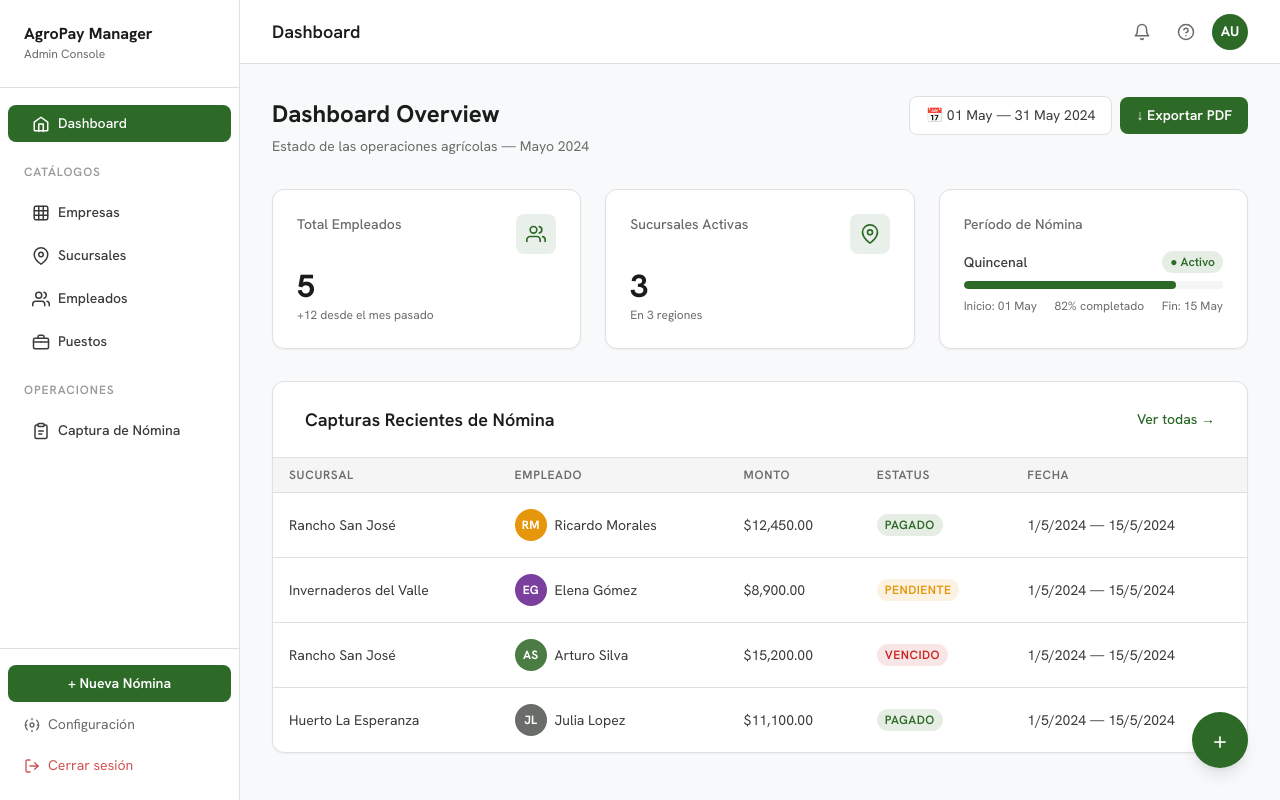
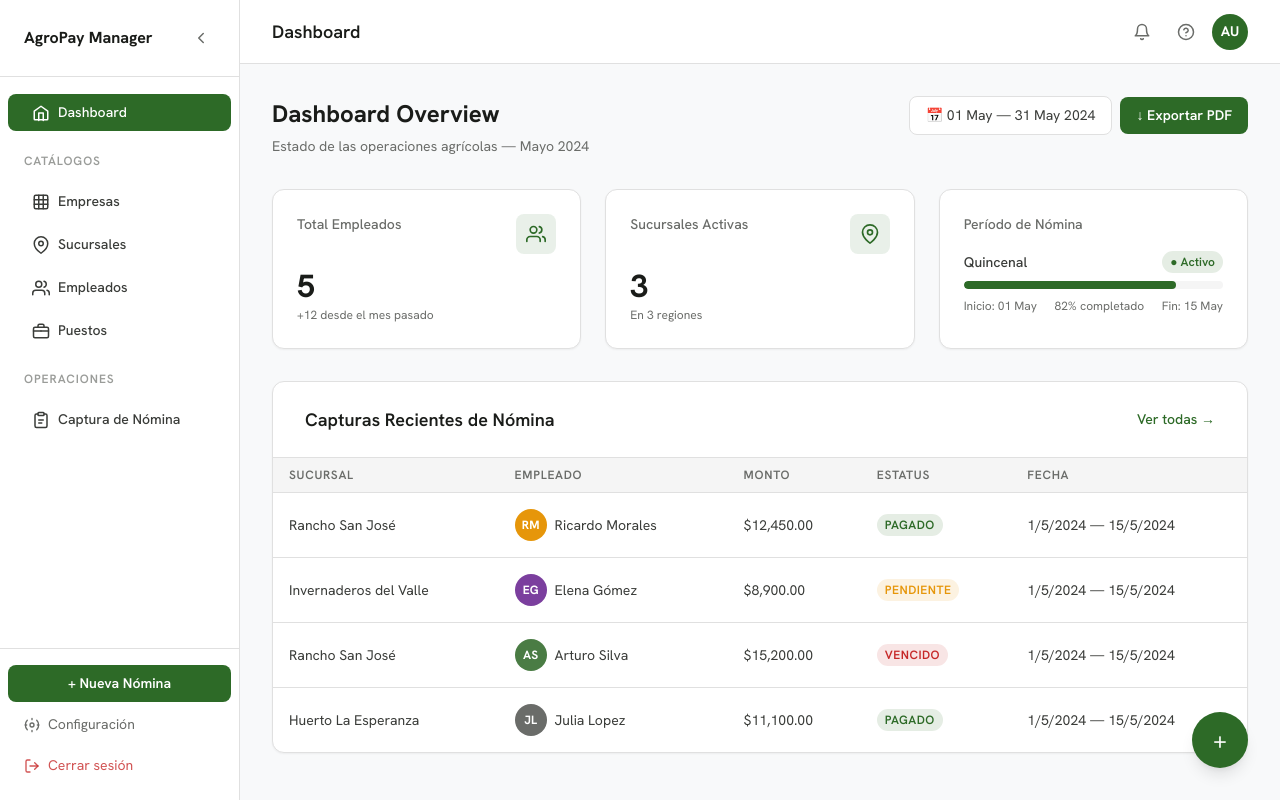
Before and after one commit to sistemasgab/nomina-campo, a React (Vite) app: page / in a window 1280 px wide. Built offline with nearby package versions, Linux system fonts and the light colour scheme.

Commit message:
feat: Implement sidebar collapse functionality with toggle button for improved navigation

```diff
--- a/src/components/Layout/AppLayout.tsx
+++ b/src/components/Layout/AppLayout.tsx
@@ -129,6 +129,7 @@ export function AppLayout() {
   const pageTitle = getPageTitle(location.pathname);
   const filterDefs = useFilterDefs(location.pathname);
 
+  const [sidebarCollapsed, setSidebarCollapsed] = useState(false);
   const [search, setSearch] = useState('');
   const [filters, setFilters] = useState<Record<string, string>>({});
 
@@ -156,7 +157,7 @@ export function AppLayout() {
 
   return (
     <div className="app-layout">
-      <Sidebar />
+      <Sidebar collapsed={sidebarCollapsed} onToggle={() => setSidebarCollapsed((c) => !c)} />
       <div className="app-layout__main">
         <header className="app-layout__header">
           <h1 className="app-layout__page-title">{pageTitle}</h1>
--- a/src/components/Layout/Sidebar.css
+++ b/src/components/Layout/Sidebar.css
@@ -9,13 +9,49 @@
   position: sticky;
   top: 0;
   overflow-y: auto;
-  transition: background-color 0.2s, border-color 0.2s;
+  overflow-x: hidden;
+  transition: width 0.2s, min-width 0.2s, background-color 0.2s, border-color 0.2s;
+}
+
+.sidebar--collapsed {
+  width: 60px;
+  min-width: 60px;
+}
+
+/* ---- Toggle ---- */
+.sidebar__toggle {
+  display: flex;
+  align-items: center;
+  justify-content: center;
+  width: 28px;
+  height: 28px;
+  border: none;
+  background: none;
+  cursor: pointer;
+  border-radius: var(--radius-md);
+  color: var(--color-sidebar-text-muted);
+  transition: background-color 0.15s, color 0.15s;
+  flex-shrink: 0;
+}
+
+.sidebar__toggle:hover {
+  background-color: var(--color-sidebar-hover-bg);
+  color: var(--color-sidebar-text-hover);
 }
 
 /* ---- Logo ---- */
 .sidebar__logo {
   padding: var(--spacing-lg) var(--spacing-lg);
   border-bottom: 1px solid var(--color-sidebar-border);
+  display: flex;
+  align-items: center;
+  justify-content: space-between;
+  gap: var(--spacing-sm);
+}
+
+.sidebar--collapsed .sidebar__logo {
+  justify-content: center;
+  padding: var(--spacing-lg) var(--spacing-sm);
 }
 
 .sidebar__logo-title {
@@ -62,6 +98,12 @@
   transition: background-color 0.15s, color 0.15s;
   margin: 1px var(--spacing-sm);
   border-radius: var(--radius-md);
+  white-space: nowrap;
+}
+
+.sidebar--collapsed .sidebar__link {
+  justify-content: center;
+  padding: var(--spacing-sm);
 }
 
 .sidebar__link:hover {
@@ -123,6 +165,12 @@
   font-size: var(--font-size-sm);
   border-radius: var(--radius-md);
   transition: color 0.15s;
+  white-space: nowrap;
+}
+
+.sidebar--collapsed .sidebar__bottom-link {
+  justify-content: center;
+  padding: var(--spacing-sm);
 }
 
 .sidebar__bottom-link:hover {
--- a/src/components/Layout/Sidebar.tsx
+++ b/src/components/Layout/Sidebar.tsx
@@ -1,5 +1,26 @@
 import { NavLink, useNavigate } from 'react-router-dom';
 import './Sidebar.css';
+
+function IconChevronLeft() {
+  return (
+    <svg width="18" height="18" viewBox="0 0 24 24" fill="none" stroke="currentColor" strokeWidth="2" strokeLinecap="round" strokeLinejoin="round">
+      <polyline points="15 18 9 12 15 6" />
+    </svg>
+  );
+}
+
+function IconChevronRight() {
+  return (
+    <svg width="18" height="18" viewBox="0 0 24 24" fill="none" stroke="currentColor" strokeWidth="2" strokeLinecap="round" strokeLinejoin="round">
+      <polyline points="9 18 15 12 9 6" />
+    </svg>
+  );
+}
+
+interface SidebarProps {
+  collapsed: boolean;
+  onToggle: () => void;
+}
 
 function IconHouse() {
   return (
@@ -80,68 +101,78 @@ function IconLogout() {
   );
 }
 
-export function Sidebar() {
+export function Sidebar({ collapsed, onToggle }: SidebarProps) {
   const navigate = useNavigate();
 
   return (
-    <aside className="sidebar">
+    <aside className={`sidebar${collapsed ? ' sidebar--collapsed' : ''}`}>
       <div className="sidebar__logo">
+        {!collapsed && (
           <div className="sidebar__logo-title">AgroPay Manager</div>
-        <div className="sidebar__logo-subtitle">Admin Console</div>
+        )}
+        <button
+          className="sidebar__toggle"
+          onClick={onToggle}
+          aria-label={collapsed ? 'Expand sidebar' : 'Collapse sidebar'}
+        >
+          {collapsed ? <IconChevronRight /> : <IconChevronLeft />}
+        </button>
       </div>
 
       <nav className="sidebar__nav" aria-label="Navegación principal">
-        <NavLink to="/" end className={({ isActive }) => `sidebar__link${isActive ? ' active' : ''}`}>
+        <NavLink to="/" end className={({ isActive }) => `sidebar__link${isActive ? ' active' : ''}`} title="Dashboard">
           <span className="sidebar__link-icon"><IconHouse /></span>
-          Dashboard
+          {!collapsed && <span>Dashboard</span>}
         </NavLink>
 
-        <span className="sidebar__section-label">Catálogos</span>
+        {!collapsed && <span className="sidebar__section-label">Catálogos</span>}
 
-        <NavLink to="/empresas" className={({ isActive }) => `sidebar__link${isActive ? ' active' : ''}`}>
+        <NavLink to="/empresas" className={({ isActive }) => `sidebar__link${isActive ? ' active' : ''}`} title="Empresas">
           <span className="sidebar__link-icon"><IconBuilding /></span>
-          Empresas
+          {!collapsed && <span>Empresas</span>}
         </NavLink>
 
-        <NavLink to="/sucursales" className={({ isActive }) => `sidebar__link${isActive ? ' active' : ''}`}>
+        <NavLink to="/sucursales" className={({ isActive }) => `sidebar__link${isActive ? ' active' : ''}`} title="Sucursales">
           <span className="sidebar__link-icon"><IconMapPin /></span>
-          Sucursales
+          {!collapsed && <span>Sucursales</span>}
         </NavLink>
 
-        <NavLink to="/empleados" className={({ isActive }) => `sidebar__link${isActive ? ' active' : ''}`}>
+        <NavLink to="/empleados" className={({ isActive }) => `sidebar__link${isActive ? ' active' : ''}`} title="Empleados">
           <span className="sidebar__link-icon"><IconUsers /></span>
-          Empleados
+          {!collapsed && <span>Empleados</span>}
         </NavLink>
 
-        <NavLink to="/puestos" className={({ isActive }) => `sidebar__link${isActive ? ' active' : ''}`}>
+        <NavLink to="/puestos" className={({ isActive }) => `sidebar__link${isActive ? ' active' : ''}`} title="Puestos">
           <span className="sidebar__link-icon"><IconBriefcase /></span>
-          Puestos
+          {!collapsed && <span>Puestos</span>}
         </NavLink>
 
-        <span className="sidebar__section-label">Operaciones</span>
+        {!collapsed && <span className="sidebar__section-label">Operaciones</span>}
 
-        <NavLink to="/captura-nomina" className={({ isActive }) => `sidebar__link${isActive ? ' active' : ''}`}>
+        <NavLink to="/captura-nomina" className={({ isActive }) => `sidebar__link${isActive ? ' active' : ''}`} title="Captura de Nómina">
           <span className="sidebar__link-icon"><IconClipboard /></span>
-          Captura de Nómina
+          {!collapsed && <span>Captura de Nómina</span>}
         </NavLink>
       </nav>
 
       <div className="sidebar__bottom">
+        {!collapsed && (
           <button
             className="sidebar__new-payroll"
             onClick={() => navigate('/captura-nomina')}
           >
             + Nueva Nómina
           </button>
+        )}
 
-        <NavLink to="/configuracion" className={({ isActive }) => `sidebar__bottom-link${isActive ? ' active' : ''}`}>
+        <NavLink to="/configuracion" className={({ isActive }) => `sidebar__bottom-link${isActive ? ' active' : ''}`} title="Configuración">
           <IconSettings />
-          Configuración
+          {!collapsed && <span>Configuración</span>}
         </NavLink>
 
-        <a href="#logout" className="sidebar__bottom-link sidebar__bottom-link--logout">
+        <a href="#logout" className="sidebar__bottom-link sidebar__bottom-link--logout" title="Cerrar sesión">
           <IconLogout />
-          Cerrar sesión
+          {!collapsed && <span>Cerrar sesión</span>}
         </a>
       </div>
     </aside>
```
Lines whose indentation alone changed are shown as unchanged.
